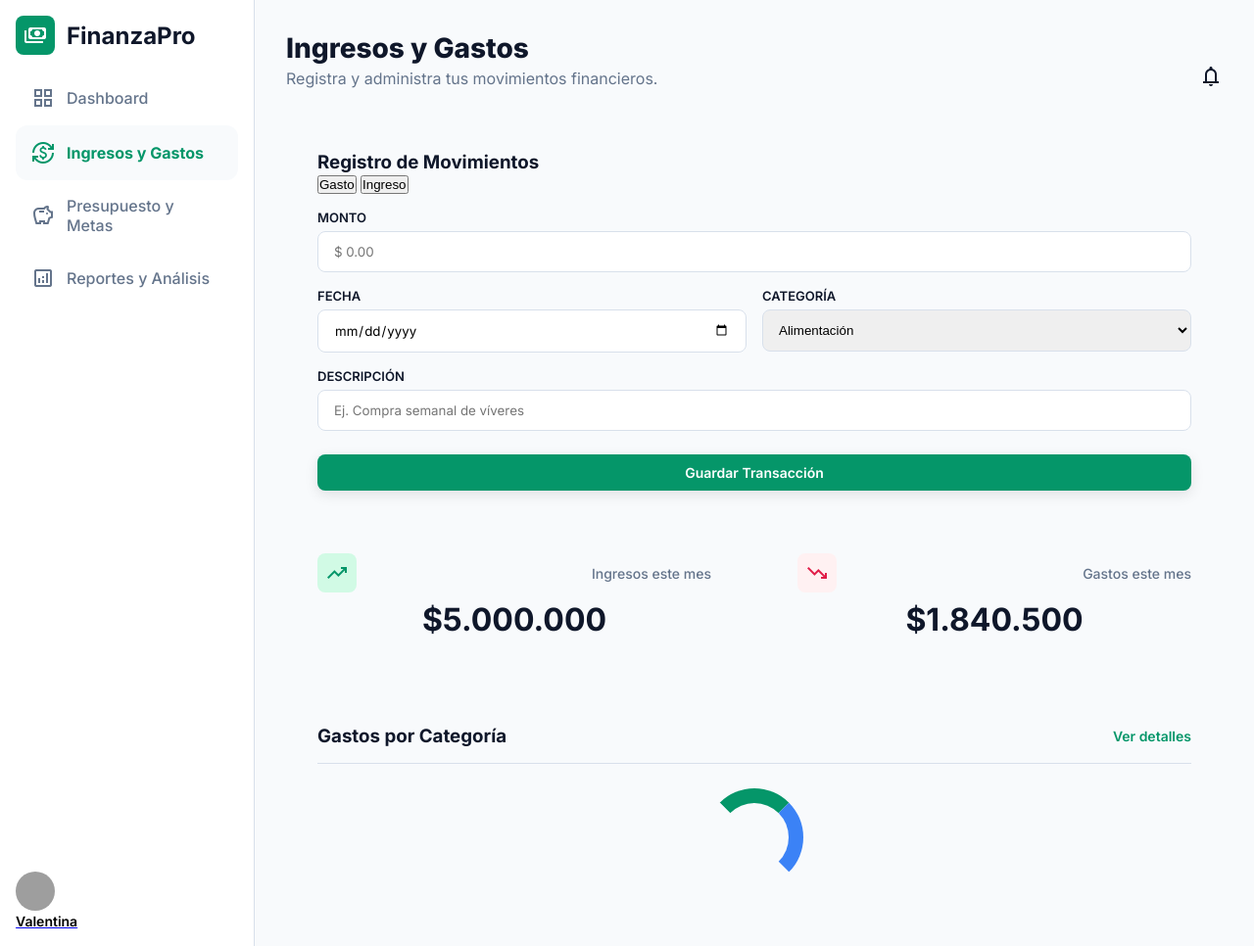
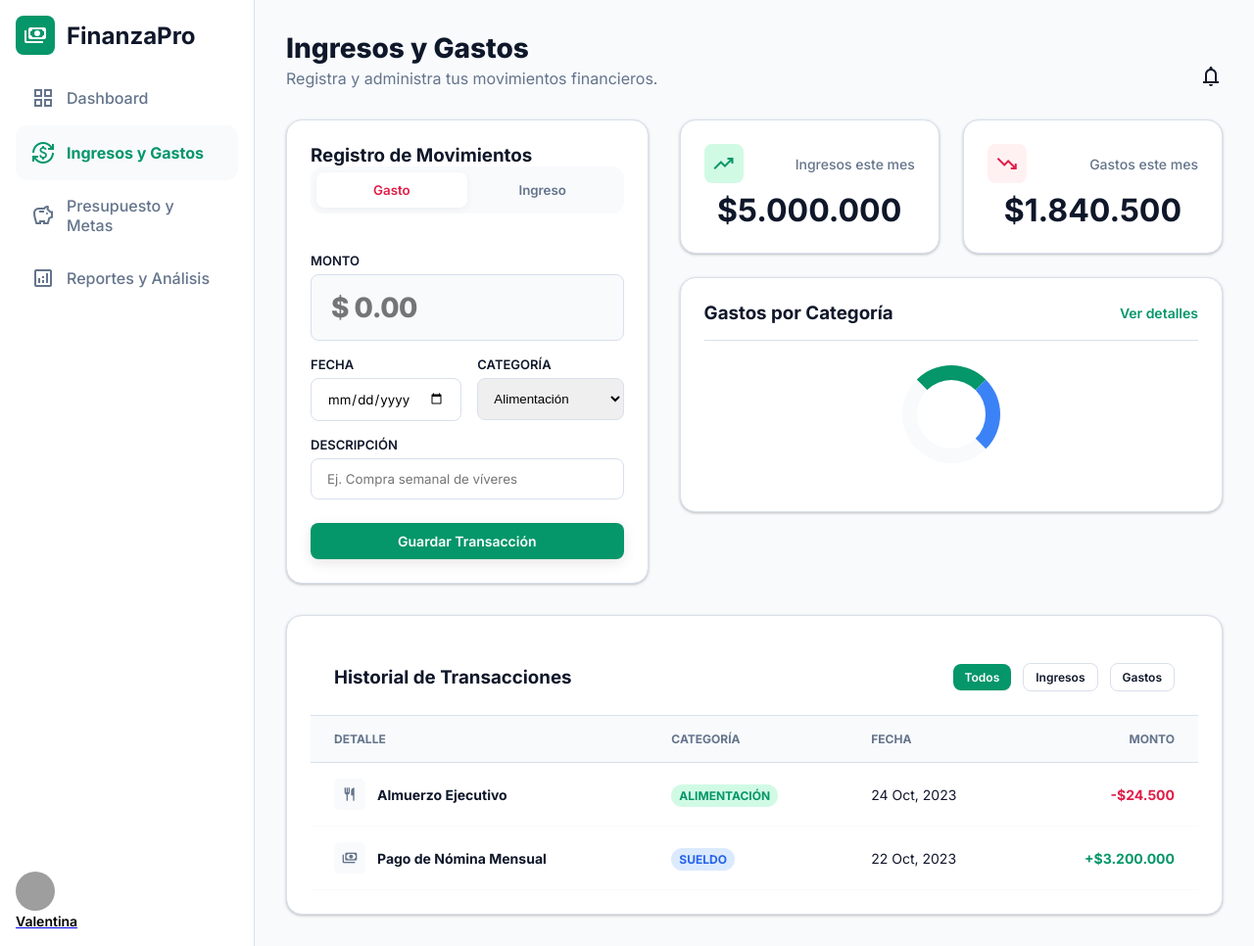
Before and after one commit to AnaKarina15/FinanzaPro, a PHP site: page /views/transactions.html in a window 1280 px wide. Shown: the whole page at 98% size. Run offline with PHP 8.4, Linux system fonts and the light colour scheme; grey boxes are pictures that could not be loaded.

Commit message:
Update transactions.css

```diff
--- a/css/transactions.css
+++ b/css/transactions.css
@@ -1,97 +1,54 @@
-/* --- LAYOUT PRINCIPAL --- */
-.main-grid {
+/* --- Layout Principal de la Vista --- */
+.transactions-grid {
     display: grid;
-    /* Divide el espacio: 1 parte para el formulario, 1.5 para el resumen */
     grid-template-columns: 1fr 1.5fr;
-    gap: 2rem;
-    margin-bottom: 2rem;
+    gap: 32px;
+    margin-bottom: 32px;
 }
 
-
-.card {
-    background: var(--surface);
-    padding: 2rem;
-    border-radius: 1rem;
-    border: 1px solid var(--outline);
-    box-shadow: var(--shadow);
+/* --- Selector de Gasto / Ingreso --- */
+.toggle-type {
+    display: flex;
+    background-color: var(--bg-fondo);
+    padding: 6px;
+    border-radius: 12px;
+    margin-bottom: 24px;
 }
 
-/* --- SELECTOR GASTO/INGRESO  --- */
-.toggle-switch {
-    background: var(--surface-variant);
-    display: flex;
-    padding: 0.3rem;
-    border-radius: 0.8rem;
-    margin-bottom: 1.5rem;
+.type-btn {
+    flex: 1;
+    padding: 10px;
+    border: none;
+    background: transparent;
+    border-radius: 8px;
+    font-weight: 600;
+    font-family: inherit;
+    color: var(--texto-secundario);
+    cursor: pointer;
+    transition: all 0.3s ease;
 }
 
-.toggle-btn {
-    flex: 1;
-    border: none;
-    padding: 0.6rem;
-    border-radius: 0.5rem;
-    cursor: pointer;
-    background: transparent;
-    font-weight: 600;
-    text-transform: none;
+/* Estilo cuando el botón está seleccionado */
+.type-btn.active {
+    background-color: var(--bg-panel);
+    color: var(--texto-principal);
+    box-shadow: 0 2px 8px rgba(0, 0, 0, 0.05);
 }
 
-/* Estilo del botón activo*/
-.toggle-btn.active {
-    background: var(--surface);
-    color: var(--primary);
-    box-shadow: 0 2px 4px rgba(0,0,0,0.05);
+/* Detalles de color al seleccionar */
+.type-btn.active#btn-gasto {
+    color: #e11d48;
+}
+.type-btn.active#btn-ingreso {
+    color: var(--color-primario);
 }
 
-/* --- CAMPO DE MONTO --- */
-.amount-input {
-    background: var(--surface-container);
-    display: flex;
-    align-items: center;
-    padding: 0.8rem 1rem;
-    border-radius: 0.8rem;
+/* --- Input Especial para el Monto --- */
+.monto-input {
+    font-size: 28px !important;
+    font-weight: 800 !important;
+    color: var(--texto-principal);
+    background-color: var(--bg-fondo) !important;
+    padding: 16px 20px !important;
+    letter-spacing: -0.5px;
 }
-
-.amount-input input {
-    background: transparent;
-    border: none;
-    outline: none;
-    font-size: 1.2rem;
-    font-weight: bold;
-    width: 100%;
-    margin-left: 0.5rem;
-    color: var(--text-main);
-}
-
-/* --- BOTÓN GUARDAR --- */
-.btn-primary {
-    width: 100%;
-    padding: 1rem;
-    background: linear-gradient(to bottom right, var(--primary), var(--primary-container));
-    color: white;
-    border: none;
-    border-radius: 0.8rem;
-    font-weight: bold;
-    cursor: pointer;
-    transition: transform 0.2s;
-    text-transform: none;
-}
-
-.btn-primary:hover { transform: scale(1.02); }
-
-/* --- ETIQUETAS DE LA TABLA --- */
-.tag {
-    background: var(--surface-container);
-    color: var(--text-muted);
-    padding: 0.3rem 0.8rem;
-    border-radius: 1rem;
-    font-size: 0.75rem;
-    font-weight: 600;
-    display: inline-block;
-}
-
-/* Estilo Gastos */
-.neg {
-    color: var(--tertiary);
-    font-weight: bold;
-}
```
